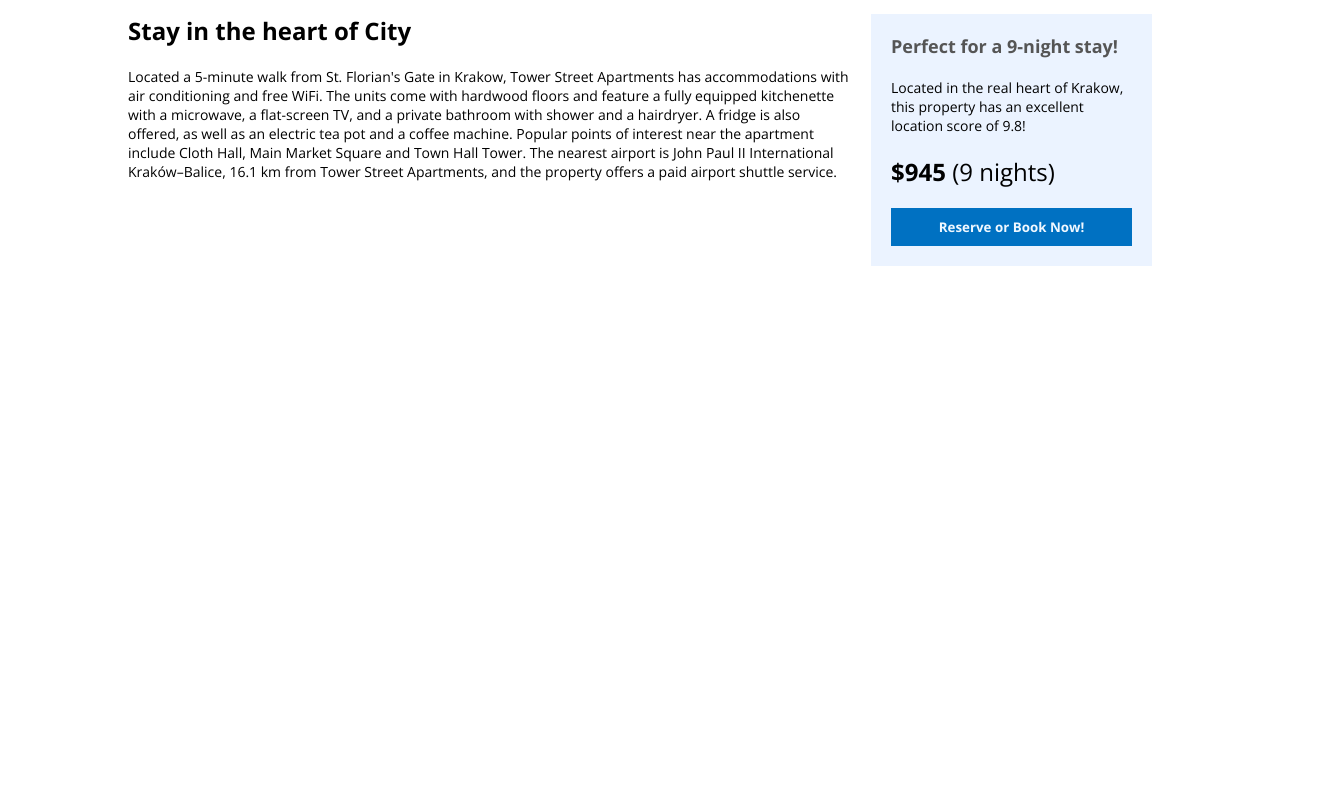
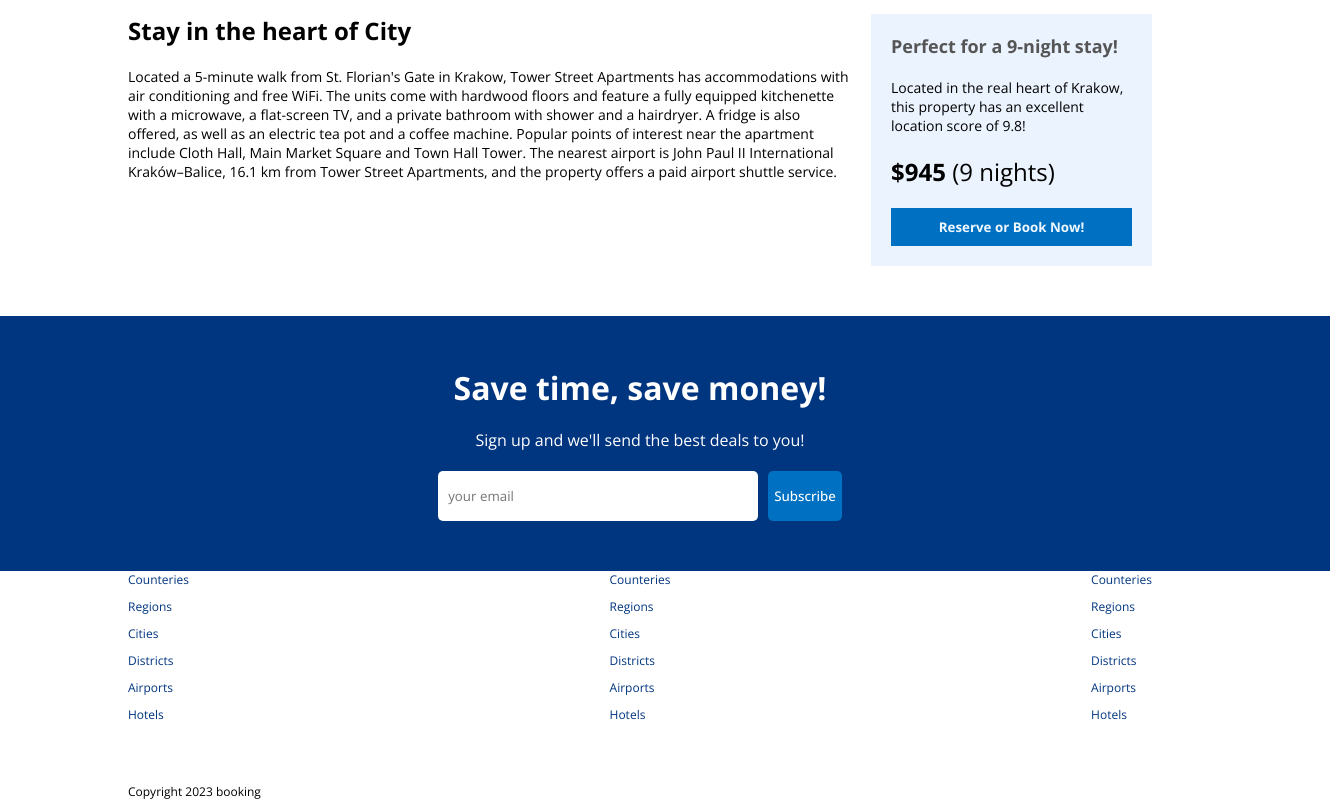
Before and after one commit to ZileMaster/Mock-booking-frontend, a React (Create React App) app: page /hotels/1 in a window 1280 px wide. Shown: the part 973-1773 px from the top of the page, 1330 px wide, since content can reach past the window. Before the commit the page ends 1239 px from the top, so only its background shows below. Built offline with nearby package versions, Linux system fonts and the light colour scheme.

Commit message:
finishing the hotel page

```diff
--- a/src/pages/hotel/Hotel.jsx
+++ b/src/pages/hotel/Hotel.jsx
@@ -2,6 +2,8 @@ import React from 'react'
 import './hotel.css'
 import Navbar from "../../components/navbar/Navbar";
 import Header from '../../components/header/Header';
+import MailList from "../../components/mailList/MailList";
+import Footer from "../../components/footer/Footer";
 import { FontAwesomeIcon } from '@fortawesome/react-fontawesome';
 import { faLocationDot } from '@fortawesome/free-solid-svg-icons';
 
@@ -84,6 +86,8 @@ export const Hotel = () => {
             </div>
           </div>
         </div>
+        <MailList />
+        <Footer />
       </div>
     </div>
   )
```
